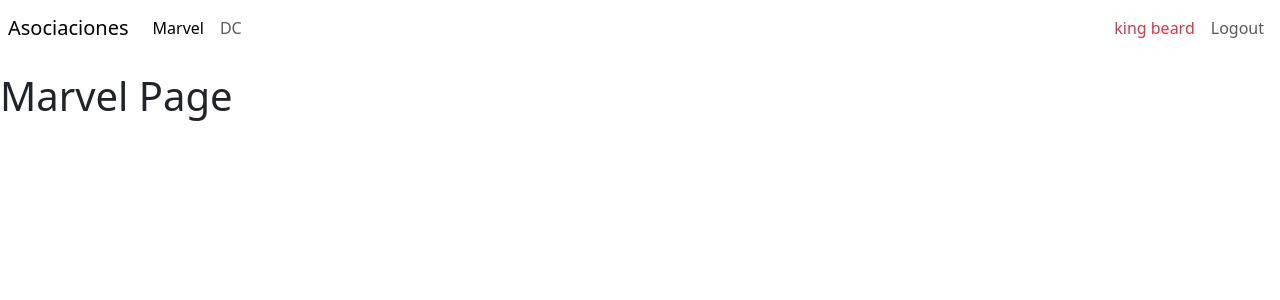
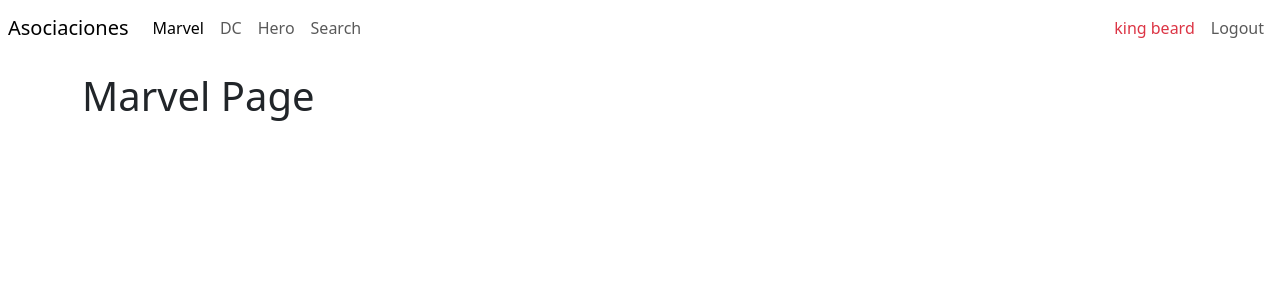
Before and after one commit to king-beard/heroes-spa, a React (Vite) app: page /marvel in a window 1280 px wide. Shown: the top 300 px of the page. Built offline with nearby package versions, Linux system fonts and the light colour scheme.

Commit message:
second route

```diff
--- /dev/null
+++ b/src/heroes/pages/HeroPage.jsx
@@ -0,0 +1,9 @@
+import { Fragment } from "react"
+
+export const HeroPage = () => {
+  return (
+    <Fragment>
+      <h1>Hero Page</h1>
+    </Fragment>
+  )
+}
--- /dev/null
+++ b/src/heroes/pages/SearchPage.jsx
@@ -0,0 +1,9 @@
+import { Fragment } from "react"
+
+export const SearchPage = () => {
+  return (
+    <Fragment>
+      <h1>Search Page</h1>
+    </Fragment>
+  )
+}
--- a/src/heroes/pages/index.js
+++ b/src/heroes/pages/index.js
@@ -1,2 +1,4 @@
+export * from './DCPage'
+export * from './HeroPage'
 export * from './MarvelPage'
-export * from './DCPage'
+export * from './SearchPage'
--- /dev/null
+++ b/src/heroes/routes/HeroesRoutes.jsx
@@ -0,0 +1,21 @@
+import { Fragment } from "react"
+import { Navigate, Route, Routes } from "react-router-dom"
+import { DCPage, HeroPage, MarvelPage, SearchPage } from "../pages"
+import { Navbar } from "../../ui/components"
+
+export const HeroesRoutes = () => {
+  return (
+    <Fragment>
+      <Navbar />
+      <div className="container">
+        <Routes>
+          <Route path="marvel" element={<MarvelPage/>} />
+          <Route path="dc" element={<DCPage/>} />
+          <Route path="hero" element={<HeroPage/>} />
+          <Route path="search" element={<SearchPage/>} />
+          <Route path="/" element={<Navigate to="marvel"/>} />
+        </Routes>
+      </div>
+    </Fragment>
+  )
+}
--- /dev/null
+++ b/src/heroes/routes/index.js
@@ -0,0 +1 @@
+export * from './HeroesRoutes'
--- a/src/router/AppRouter.jsx
+++ b/src/router/AppRouter.jsx
@@ -1,18 +1,14 @@
 import { Fragment } from "react"
-import { Navigate, Route, Routes } from "react-router-dom"
-import { MarvelPage, DCPage } from "../heroes/pages"
+import { Route, Routes } from "react-router-dom"
 import { LoginPage } from "../auth/pages"
-import { Navbar } from "../ui/components"
+import { HeroesRoutes } from "../heroes/routes"
 
 export const AppRouter = () => {
   return (
     <Fragment>
-      <Navbar/>
       <Routes>
-        <Route path="marvel" element={<MarvelPage/>} />
-        <Route path="dc" element={<DCPage/>} />
-        <Route path="login" element={<LoginPage/>} />
-        <Route path="/" element={<Navigate to="marvel"/>} />
+=        <Route path="login" element={<LoginPage/>} />
+=        <Route path="/*" element={<HeroesRoutes/>} />
       </Routes>
     </Fragment>
   )
--- a/src/ui/components/Navbar.jsx
+++ b/src/ui/components/Navbar.jsx
@@ -23,6 +23,18 @@
           >
             DC
           </NavLink>
+          <NavLink
+            className={({ isActive }) => `nav-item nav-link ${ isActive ? 'active' : '' } `}
+            to="/hero"
+          >
+            Hero
+          </NavLink>
+          <NavLink
+            className={({ isActive }) => `nav-item nav-link ${ isActive ? 'active' : '' } `}
+            to="/search"
+          >
+            Search
+          </NavLink>
         </div>
       </div>
 
```
